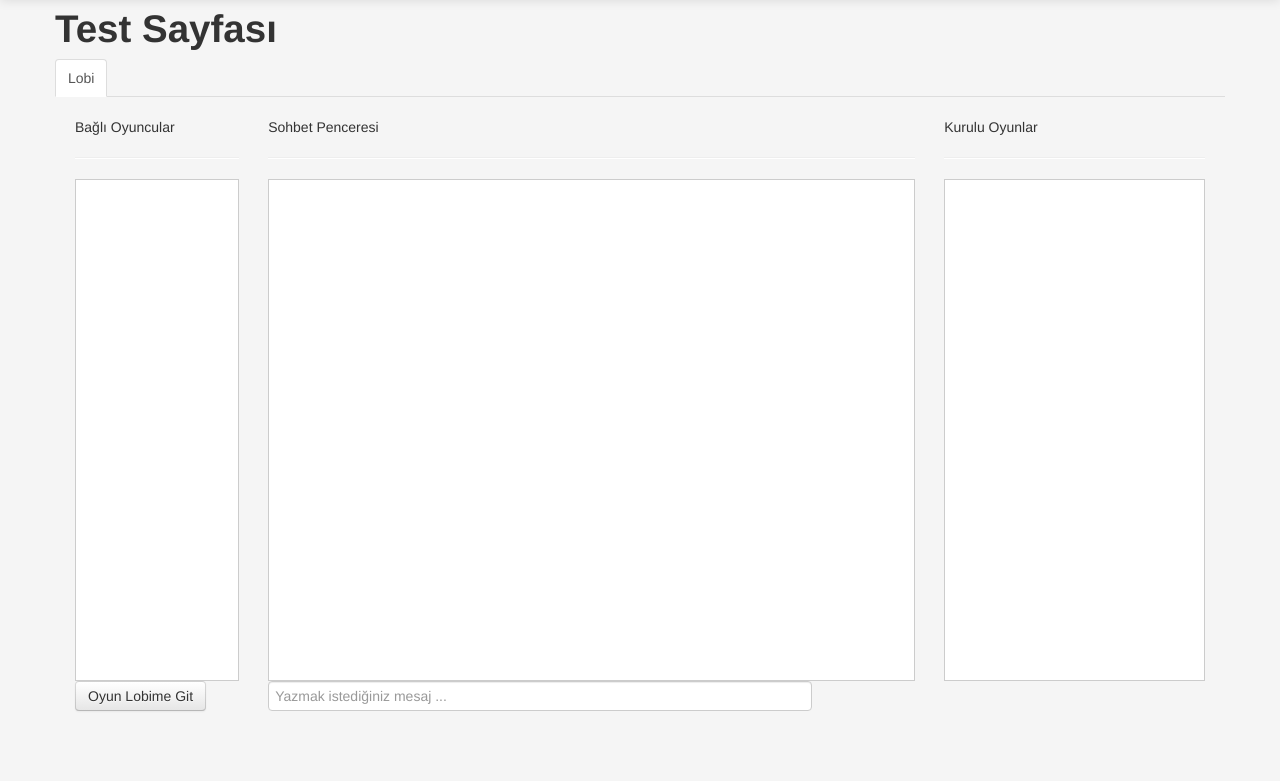
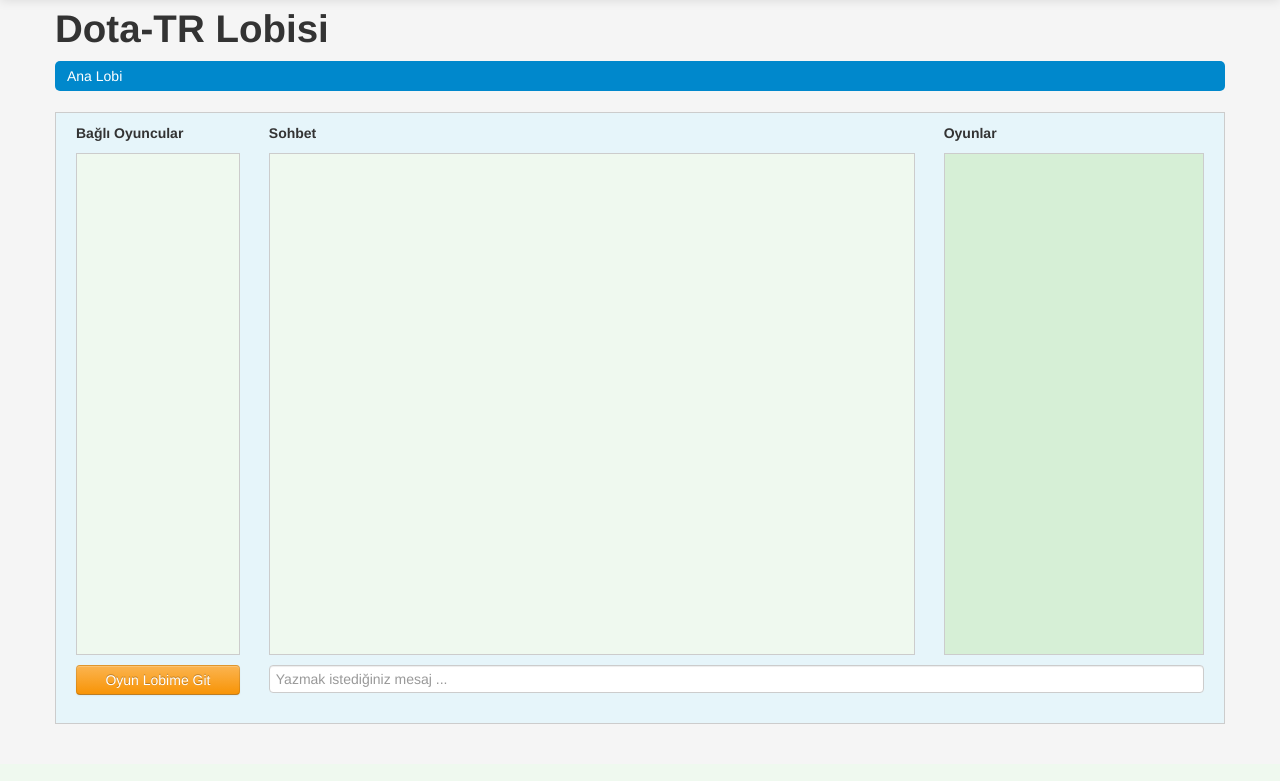
Before and after one commit to fsener/dota-tr, a Django app: template dotatr/templates/nodetest/test2.html in a window 1280 px wide. Shown: the part 41-822 px from the top of the page. After the commit the page ends 765 px from the top, so only its background shows below. Run offline with Django 3.2, Linux system fonts and the light colour scheme; the template is opened without the code that fills it, so the values that code supplies are empty; some libraries are stand-ins or nearby versions.

Commit message:
ufak tasarım değişikliği, bugfixler

```diff
--- a/dotatr/templates/nodetest/test2.html
+++ b/dotatr/templates/nodetest/test2.html
@@ -1,6 +1,6 @@
 {% extends "base.html" %}
 {% load static %}
-{% block page_title %} Test Sayfası {% endblock page_title %}
+{% block page_title %} Dota-TR Lobisi {% endblock page_title %}
 
 {% block extra_head %}
 <style>
@@ -11,7 +11,7 @@
         overflow-y: auto;
         overflow-x: hidden;
         border: 1px solid #ccc;
-        background-color: #fff;
+        background-color: #EFF9EF;
     }
 
     #chatPanel{
@@ -20,7 +20,7 @@
         overflow-y: auto;
         overflow-x: hidden;
         border: 1px solid #ccc;
-        background-color: #fff;
+        background-color: #EFF9EF;
     }
 
     #gameList{
@@ -28,22 +28,23 @@
         overflow-y: auto;
         overflow-x: hidden;
         border: 1px solid #ccc;
-        background-color: #fff;
+        background-color: #D6EFD6;
     }
 
     #game-chatPanel {
         height: 200px;
+        word-wrap: break-word;
         overflow-y: auto;
         overflow-x: hidden;
         border: 1px solid #eaeaea;
-        background-color: #fff;
+        background-color: #EFF9EF;
     }
     #game-userList{
         height: 300px;
         overflow-y: auto;
         overflow-x: hidden;
         border: 1px solid #eaeaea;
-        background-color: #fff;
+        background-color: #EFF9EF;
     }
 
     #gamechat label.error {
@@ -57,11 +58,25 @@
         padding: 5px 10px;
         margin:5px;
         border:1px solid #ccc;
-        background-color: #eaeaea;
+        background-color: #E82B0E;
+        color: white; text-shadow: black 0.1em 0.1em 0.2em;
+    }
+
+    .gamename:hover {
+        border:1px solid #ccc;
+        background-color: #E8690E;
+    }
+
+    .tab-content {
+        border: 1px solid #ccc;
+        background-color: #E6F5FA;
+    }
+
+    #lobbychat, #addgame, #startgame, #gamechat{
+        margin-top: 10px;
     }
 
     #lobbychat label.error {
-        margin-left: 10px;
         width: auto;
         display: inline;
         color: red;
@@ -69,13 +84,20 @@
 
     #dropZone {
         border: 1px solid #eaeaea;
-        background-color: #fff;
+        background-color: #EFF9EF;
     }
     .player {
         padding: 5px 10px;
         margin:5px;
         border:1px solid #ccc;
-        background-color: #eaeaea;
+        background-color: #0099FF;
+        color: white;
+        text-shadow: 2px 2px 1px rgba(0,0,0,0.3);
+    }
+    .player:hover {
+        border:1px solid #0099FF;
+        background-color: #fbfbfb;
+        color: black;
     }
     .stack {
         border: 1px solid #ccc;
@@ -92,6 +114,12 @@
         padding: 15px;
     }
 
+.input-block-level {
+  display: block;
+  width: 100%;
+  min-height: 28px;        // Make inputs at least the height of their button counterpart
+  .box-sizing(border-box); // Makes inputs behave like true block-level elements
+}
 
 /*    #sortableUsers, #radiant_box, #dire_box {
         margin:0px;
@@ -175,9 +203,9 @@
             html += message + "</br>"
             var el = jQuery('<div class="chat">'+html+'</div>');
             panel.append(el);
-            if(room=='Lobi') { $('#chatPanel>div.chat:even').css("background-color", "#F0F0F0"); } else {
-            $('#game-chatPanel>div.chat:even').css("background-color", "#F0F0F0"); }
-            if(user=='Sunucu') { el.fadeOut(6000, "linear"); }
+            if(room=='Lobi') { $('#chatPanel>div.chat:even').css("background-color", "#fbfbfb"); } else {
+            $('#game-chatPanel>div.chat:even').css("background-color", "#fbfbfb"); }
+            if(user=='Sunucu') { el.fadeOut(10000, "linear"); }
             jQuery(el).gemoticon();
             panel.scrollTop(panel[0].scrollHeight);
         }
@@ -369,7 +397,7 @@
                 if($('#tab'+name).length > 0){
                     $('#tabs a[href="#tab'+name+'"]').tab('show');
                 } else {
-                    $('<li><a href="#tab'+name+'" data-toggle="tab"><button class="close closeTab" type="button" onclick="window.location = \'/nodetest/\';">×</button>'+name+' Lobisi</a></li>').appendTo('#tabs');
+                    $('<li><a href="#tab'+name+'" data-toggle="tab"><button class="btn pull-right" type="button" onclick="window.location = \'/nodetest/\';">Lobiden Ayrıl</button>'+name+' Lobisi</a></li>').appendTo('#tabs');
                     tab_content = '<div class="tab-pane" id="tab'+name+'">';
                     tab_content += $('#gametab-content').html();
                     tab_content += '</div>';
@@ -378,6 +406,7 @@
                     iosocket.emit('subscribe', {room: name})
                 }
             }
+            else updateChat('Lobi', 'Sunucu' , '<span class="label label-important">Şu anda zaten açık bir oyundasınız.</span>');
         }
 
         $('#addgame').on('click', function(){
@@ -387,7 +416,7 @@
                 if($('#tab'+name).length > 0){
                     $('#tabs a[href="#tab'+name+'"]').tab('show');
                 } else {
-                    $('<li><a href="#tab'+name+'" data-toggle="tab"><button class="close closeTab" type="button" onclick="window.location = \'/nodetest/\';">×</button>'+name+' Lobisi</a></li>').appendTo('#tabs');
+                    $('<li><a href="#tab'+name+'" data-toggle="tab"><button class="close" type="button" onclick="window.location = \'/nodetest/\';"> [ Lobiden Ayrıl ]</button>'+name+' Lobisi</a></li>').appendTo('#tabs');
                     tab_content = '<div class="tab-pane" id="tab'+name+'">';
                     tab_content += $('#gametab-content').html();
                     tab_content += '</div>';
@@ -402,7 +431,7 @@
                                         alert($(this).attr('id')+ " " +order);
                                     }
                         }).disableSelection();*/
-                    $('#startbutton').html('<a id="startgame" class="btn">Oyunu Başlat</a>');
+                    $('#startbutton').html('<a id="startgame" class="btn btn-block btn-danger">Oyunu Başlat</a>');
 
                     $(".radiant_box").droppable({
                         tolerance: "intersect",
@@ -435,7 +464,7 @@
                     });
                 }
 
-            }
+            } else updateChat('Lobi', 'Sunucu' , '<span class="label label-important">Şu anda zaten açık bir oyundasınız.</span>');
         });
 
         $(document).on('click', '#startgame', function(){
@@ -457,36 +486,34 @@
 </script>
 {% endblock extra_head %}
 {% block content %}
-<link href="{% static 'css/gemoticons.css' %}" type="text/css" rel="stylesheet" />
-<script src="{% static 'js/jquery.gemoticons.js' %}"></script>
-<script src="{% static 'js/jquery.validate.js' %}"></script>
-<ul class="nav nav-tabs" id="tabs">
-    <li class="active"><a href="#tab1" data-toggle="tab">Lobi</a></li>
+
+<ul class="nav nav-pills  nav-stacked" id="tabs">
+    <li class="active"><a href="#tab1" data-toggle="tab">Ana Lobi</a></li>
 </ul>
 <div class="tab-content">
     <div class="tab-pane active" id="tab1">
         <div class="container-fluid">
             <div class="row-fluid">
                 <div class="span2 no-space">
-                    Bağlı Oyuncular<hr>
+                    <h5>Bağlı Oyuncular</h5>
                     <div id="userList"></div>
                 </div>
                 <div class="span7 no-space">
-                Sohbet Penceresi<hr>
+                <h5>Sohbet</h5>
                 <div id="chatPanel"></div>
                 </div>
                 <div class="span3 no-space">
-                    Kurulu Oyunlar<hr>
+                    <h5>Oyunlar</h5>
                     <div id="gameList"></div>
                 </div>
             </div>
             <div class="row-fluid">
                 <div class="span2">
-                    <a id="addgame" class="btn">Oyun Lobime Git</a>
+                    <a id="addgame" class="btn btn-block btn-warning">Oyun Lobime Git</a>
                 </div>
-                <div class="span10 no-space">
+                <div class="span10">
                     <form id="lobbychat">
-                        <input class="input-xxlarge" type="text" placeholder="Yazmak istediğiniz mesaj ..." id="msg" name="msg">
+                        <input class="input input-block-level" type="text" placeholder="Yazmak istediğiniz mesaj ..." id="msg" name="msg">
                     </form>
                 </div>
             </div>
@@ -532,13 +559,13 @@
         </div>
         </div>
         <div class="row-fluid">
+            <div class="span10 no-space">
+                    <form id="gamechat">
+                        <input class="input input-block-level" type="text" placeholder="Yazmak istediğiniz mesaj ..." id="game-msg" name="gamemsg">
+                    </form>
+            </div>
             <div class="span2" id="startbutton">
 
-            </div>
-            <div class="span10 no-space">
-                    <form id="gamechat">
-                        <input class="input-xxlarge" type="text" placeholder="Yazmak istediğiniz mesaj ..." id="game-msg" name="gamemsg">
-                    </form>
             </div>
         </div>
     </div>
@@ -547,4 +574,7 @@
 <script src="{{ async_url  }}/socket.io/socket.io.js"></script>
 <link rel="stylesheet" href="http://code.jquery.com/ui/1.10.3/themes/smoothness/jquery-ui.css" />
 <script src="http://code.jquery.com/ui/1.10.3/jquery-ui.js"></script>
+<link href="{% static 'css/gemoticons.css' %}" type="text/css" rel="stylesheet" />
+<script src="{% static 'js/jquery.gemoticons.js' %}"></script>
+<script src="{% static 'js/jquery.validate.js' %}"></script>
 {% endblock content %}
```
